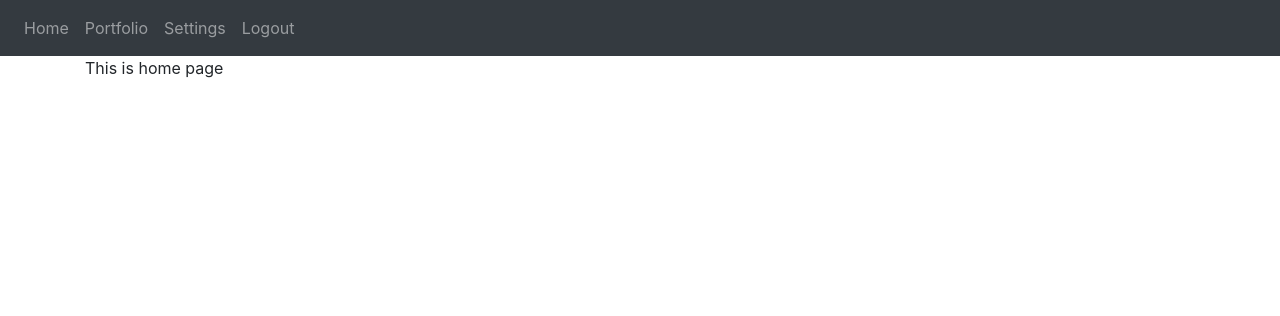
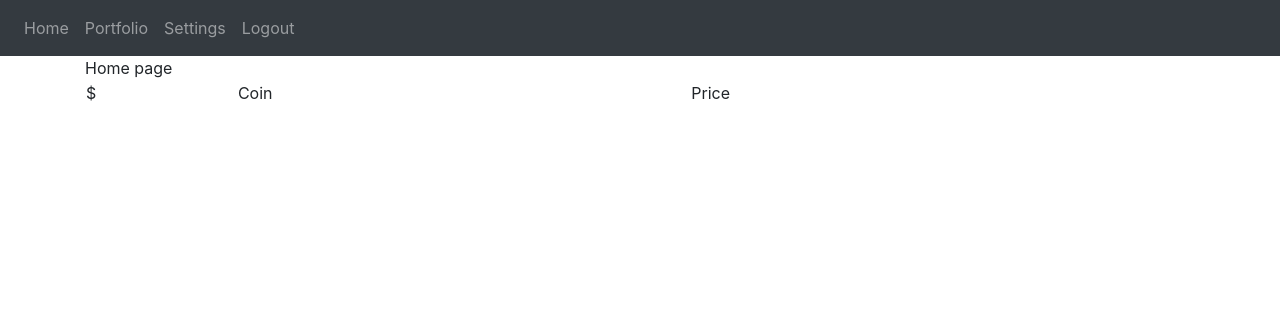
Before and after one commit to atomporowski/CryptoTRK, a Flask app: page / in a window 1280 px wide. Shown: the top 316 px of the page. Run offline with Flask 2, Linux system fonts and the light colour scheme; the visitor is signed in with stand-in values (Sample User, id 1); some libraries are stand-ins or nearby versions.

Commit message:
Getting frontend ready

```diff
--- a/website/exchange.py
+++ b/website/exchange.py
@@ -30,20 +30,20 @@
 
 def update_portfolio():
     portfolio = []
+    prices = []
     current_prices = client.get_all_tickers()
+    print("BALANCE", balance)
     for b in balance:
         if float(b['free']) > 0 or float(b['locked']) > 0:
             portfolio.append(b)
             symbol = b['asset'] + 'USDT'
-            print(portfolio)
             for i in current_prices:
                 if (symbol == i['symbol']):
                     price = i['price']
-                    print(price)
                     # TODO : this is assigning last price to every coin - how to fix it?
-                    portfolio = [dict(x, **{'price': price}) for x in portfolio]
+                    p = [{'asset': b['asset'], "free": b['free'], "locked": b["locked"], 'price': price}]
+                    for v in p:
+                        if v['asset'] == b['asset']:
+                            prices.append(v)
 
-    return portfolio
-
-
-update_portfolio()
+    return prices
--- a/website/templates/home.html
+++ b/website/templates/home.html
@@ -1,8 +1,32 @@
 {% extends "base.html" %}
 {% block title %} Home page {% endblock %}
 {% block content %}
-    This is home page
-    {% for i in prices %}
-        <p>{% print i %} {% print prices[i]['usd'] %} USD {% print prices[i]['last_updated_at'] %}</p>
-    {% endfor %}
+    Home page
+    <table>
+        <tr>
+            <td>
+                $
+            </td>
+            <td>
+                Coin
+            </td>
+            <td>
+                Price
+            </td>
+        </tr>
+        {% for i in prices %}
+            <tr>
+                <td>
+
+                </td>
+                <td>
+                    {% print i %}
+                </td>
+                <td>
+                    {% print prices[i]['usd'] %}
+                </td>
+
+            </tr>
+        {% endfor %}
+    </table>
 {% endblock %}
--- a/website/templates/static/styles.css
+++ b/website/templates/static/styles.css
@@ -0,0 +1,24 @@
+table {
+    overflow: hidden;
+    width: 100%;
+}
+
+tr:hover {
+    background-color: slategray;
+}
+
+td, th {
+    position: relative;
+}
+
+td:hover:after,
+th:hover::after{
+    content:"";
+    position: absolute;
+    background-color: slategray;
+    left: 0;
+    top: -5000px;
+    height: 10000px;
+    width: 100%;
+    z-index: -1;
+}
--- a/website/views.py
+++ b/website/views.py
@@ -8,8 +8,12 @@
 # Connecting to CoinGecko
 cg = CoinGeckoAPI()
 
-prices = cg.get_price(ids=['bitcoin', 'dogecoin', 'ethereum'], vs_currencies='usd', include_last_updated_at=True)
+prices = cg.get_price(
+    ids=['bitcoin', 'ethereum', 'binancecoin', 'dogecoin', 'cardano', 'ripple', 'polkadot', 'uniswap', 'solana', 'litecoin'],
+    vs_currencies='usd')
 
+
+print(cg.get_coins_list())
 
 @views.route('/')
 @login_required
```
Also changed, not shown: tests.py (added, +17 -0 lines), website/templates/portfolio.html (+6 -3 lines), 4 other files.
